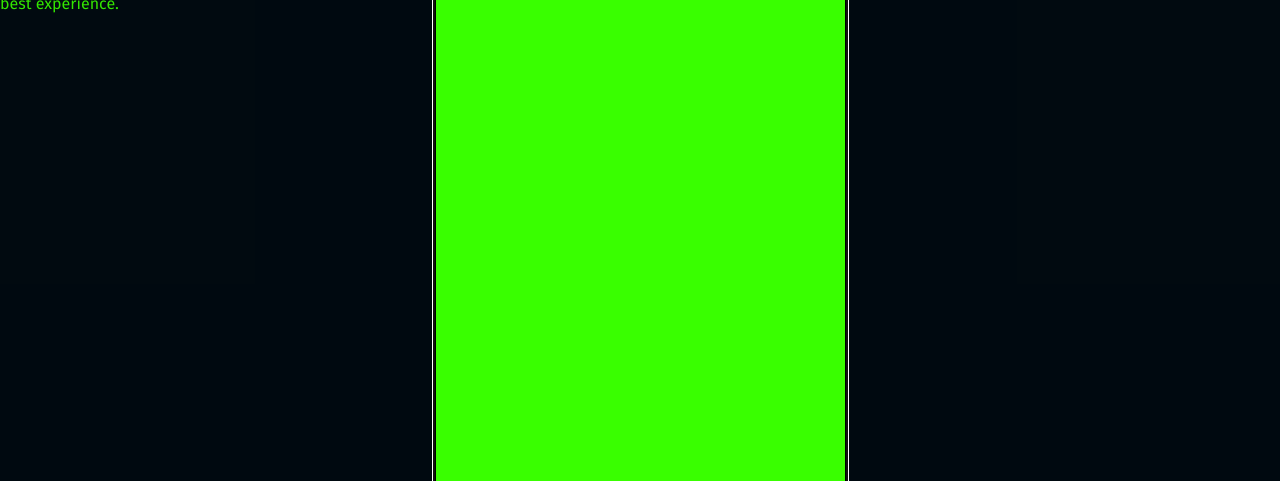
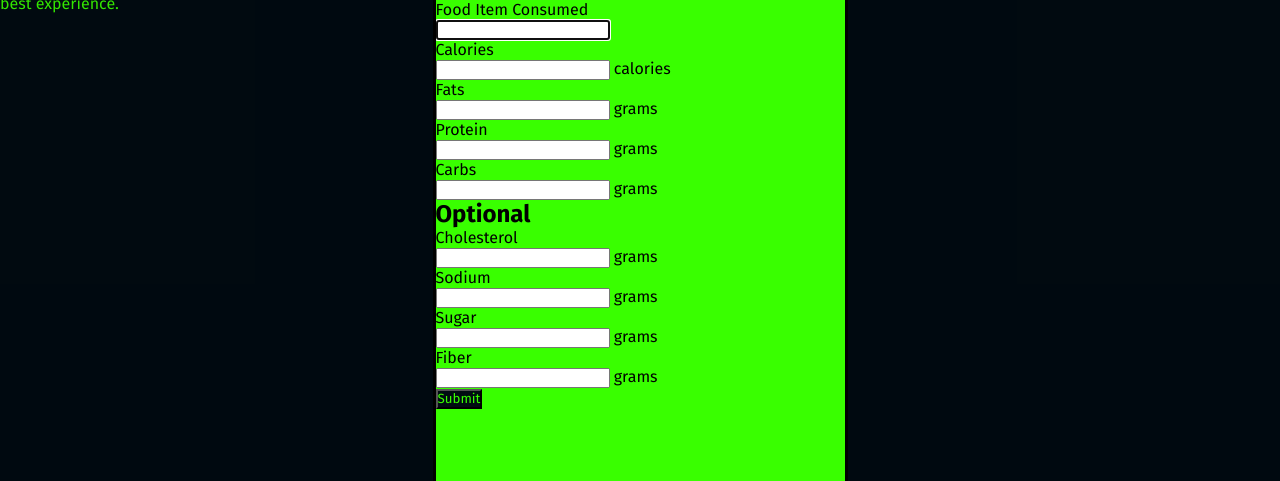
Before and after one commit to Jason9521/jayfit-fitness-personal-project, a website built with webpack: page dist/macros.html in a window 1280 px wide. Shown: the part 319-800 px from the top of the page. Built offline with nearby package versions, Linux system fonts and the light colour scheme.

Commit message:
macroModal layout changes

```diff
--- a/dist/macros.html
+++ b/dist/macros.html
@@ -43,11 +43,11 @@
             </div>
             <div class="text-div">
                 <label for="weightCurrent">What is your current weight?</label>
-                <input id="weightCurrent" type="text" name="weightCurrent" placeholder="Current Weight" required>
+                <input id="weightCurrent" type="number" name="weightCurrent" placeholder="Current Weight" required>
             </div>
             <div class="text-div">
                 <label for="weightTarget">What is your target weight?</label>
-                <input id="weightTarget" type="text" name="weightTarget" placeholder="Target Weight" required>
+                <input id="weightTarget" type="number" name="weightTarget" placeholder="Target Weight" required>
             </div>
             <span>What is your preferred unit of measurement?</span>
                 <div class="weight-div">
@@ -100,16 +100,72 @@
         </div>
 
         <form action="">
-            <!-- Food Item Eaten -->
-            <!-- Calories -->
-            <!-- Fats -->
-            <!-- Protein -->
-            <!-- Carbs -->
-            <!-- Cholesterol -->
-            <!-- Sodium -->
-            <!-- Sugar -->
-            <!-- Fiber -->
+
+            <div class="macros-required">
+
+                <label for="foodItem">Food Item Consumed</label>
+                <div>
+                    <input class="food-item" type="text" name="foodItem" id="foodItem">
+                </div>
+
+                <label for="calorieCount">Calories</label>
+                <div>
+                    <input type="number" name="calorieCount" id="calorieCount">
+                    <span>calories</span>
+                </div>
+
+                <label for="fatCount">Fats</label>
+                <div>
+                    <input type="number" name="fatCount" id="fatCount">
+                    <span>grams</span>
+                </div>
+
+                <label for="proteinCount">Protein</label>
+                <div>
+                    <input type="number" name="proteinCount" id="proteinCount">
+                    <span>grams</span>
+                </div>
+
+                <label for="carbCount">Carbs</label>
+                <div>
+                    <input type="number" name="carbCount" id="carbCount">
+                    <span>grams</span>
+                </div>
+            </div>
+
+            <div class="macros-optional">
+                <h2>Optional</h2>
+                <label for="cholesterolCount">Cholesterol</label>
+                <div>
+                    <input type="number" name="cholesterolCount" id="cholesterolCount">
+                    <span>grams</span>
+                </div>
+                <label for="sodiumCount">Sodium</label>
+                <div>
+                    <input type="number" name="sodiumCount" id="sodiumCount">
+                    <span>grams</span>
+                </div>
+                <label for="sugarCount">Sugar</label>
+                <div>
+                    <input type="number" name="sugarCount" id="sugarCount">
+                    <span>grams</span>
+                </div>
+                <label for="fiberCount">Fiber</label>
+                <div>
+                    <input type="number" name="fiberCount" id="fiberCount">
+                    <span>grams</span>
+                </div>
+            </div>
+
+            <button class="macros-submit color-primary bg-primary" type="submit">Submit</button>
+
         </form>
+
+    </dialog>
+
+    <!-- Calories Burned Modal -->
+
+    <dialog id="caloriesModal" class="calories-modal bg-secondary">
 
     </dialog>
 
```
